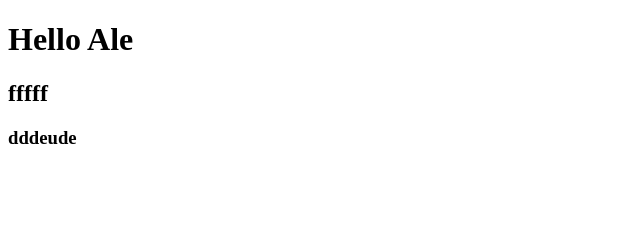
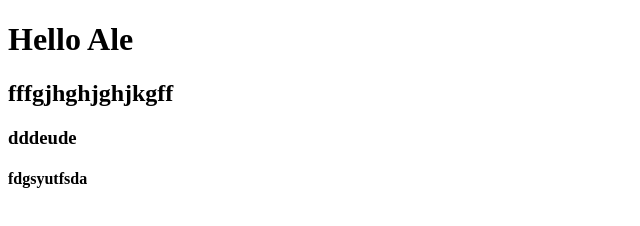
Before and after one commit to alexthegrd/home, a plain HTML site: page index.html in a window 1280 px wide. Shown: the whole page, without its empty margins (0-640 px from the left). Drawn offline with Linux system fonts and the light colour scheme.

Commit message:
alageres

```diff
--- a/index.html
+++ b/index.html
@@ -8,7 +8,8 @@
 </head>
 <body>
     <h1>Hello Ale</h1>
-    <h2>fffff</h2>
+    <h2>fffgjhghjghjkgff</h2>
     <h3>dddeude</h3>
+    <h4>fdgsyutfsda</h4>
 </body>
 </html>
```
